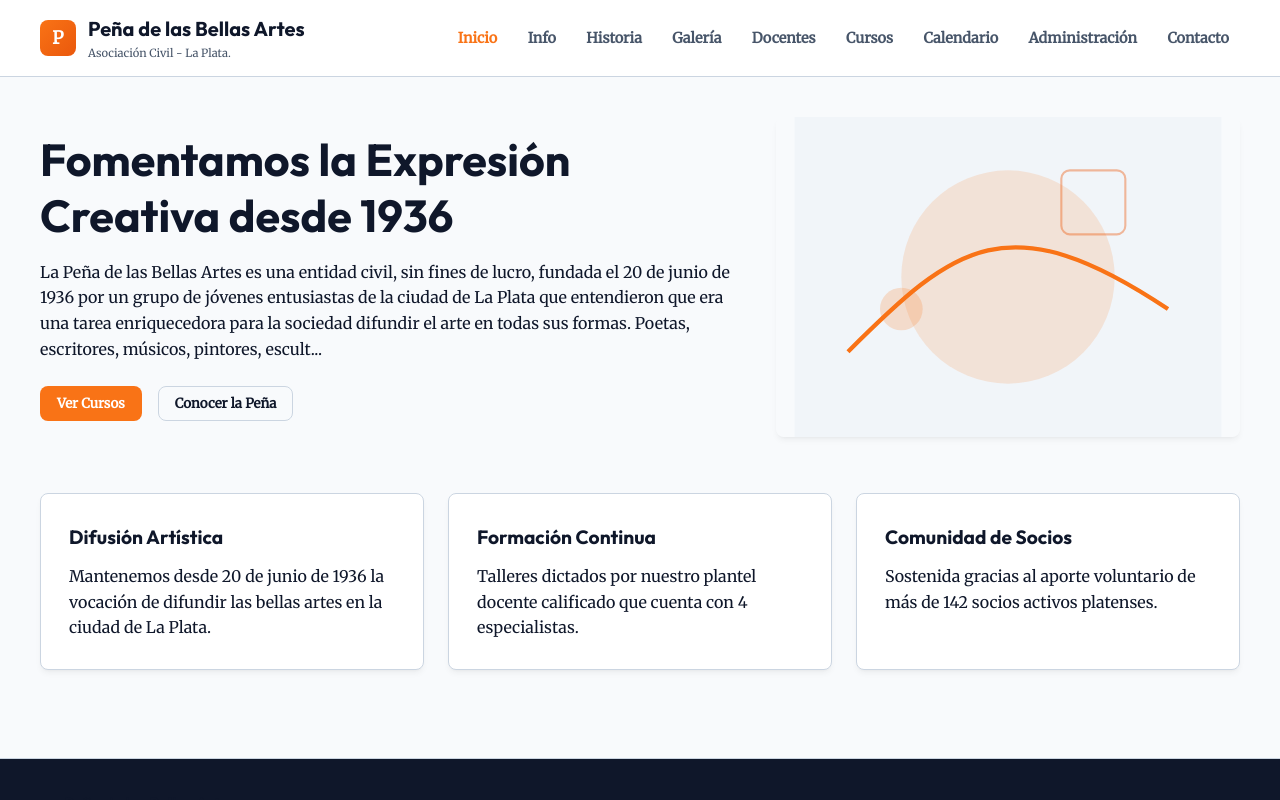
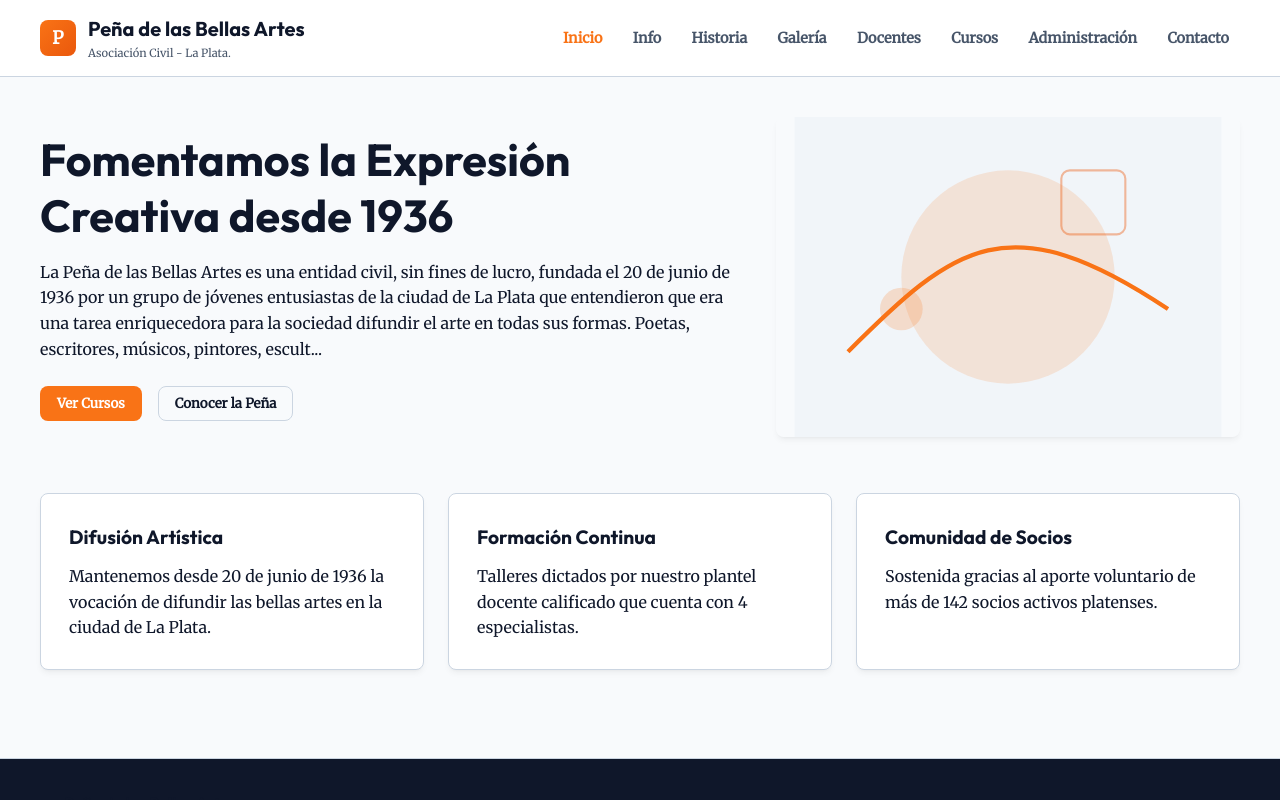
Before and after one commit to mhosan/penia, an Angular app: page /penia/ in a window 1280 px wide. Shown: the top 800 px of the page. Built offline with nearby package versions, Linux system fonts and the light colour scheme.

Commit message:
ocultando boton Calendario

```diff
--- a/src/app/components/layout-classic/layout-classic.html
+++ b/src/app/components/layout-classic/layout-classic.html
@@ -11,17 +11,25 @@
         </div>
       </div>
       <!-- <li><a routerLink="/calendario" class="nav-link" style="text-decoration:none;">Calendario</a></li> -->
+      <!-- <li><span class="nav-link" [class.active]="state.currentClassicView() === 'calendar'" (click)="navigate('calendar')">Calendario</span></li> -->
       <nav>
         <ul class="nav-links" [class.mobile-open]="mobileMenuOpen()">
-          <li><span class="nav-link" [class.active]="state.currentClassicView() === 'home'" (click)="navigate('home')">Inicio</span></li>
-          <li><span class="nav-link" [class.active]="state.currentClassicView() === 'info'" (click)="navigate('info')">Info</span></li>
-          <li><span class="nav-link" [class.active]="state.currentClassicView() === 'history'" (click)="navigate('history')">Historia</span></li>
-          <li><span class="nav-link" [class.active]="state.currentClassicView() === 'gallery'" (click)="navigate('gallery')">Galería</span></li>
-          <li><span class="nav-link" [class.active]="state.currentClassicView() === 'teachers'" (click)="navigate('teachers')">Docentes</span></li>
-          <li><span class="nav-link" [class.active]="state.currentClassicView() === 'courses'" (click)="navigate('courses')">Cursos</span></li>
-          <li><span class="nav-link" [class.active]="state.currentClassicView() === 'calendar'" (click)="navigate('calendar')">Calendario</span></li>
-          <li><span class="nav-link" [class.active]="state.currentClassicView() === 'admin'" (click)="navigate('admin')">Administración</span></li>
-          <li><span class="nav-link" [class.active]="state.currentClassicView() === 'contact'" (click)="navigate('contact')">Contacto</span></li>
+          <li><span class="nav-link" [class.active]="state.currentClassicView() === 'home'"
+              (click)="navigate('home')">Inicio</span></li>
+          <li><span class="nav-link" [class.active]="state.currentClassicView() === 'info'"
+              (click)="navigate('info')">Info</span></li>
+          <li><span class="nav-link" [class.active]="state.currentClassicView() === 'history'"
+              (click)="navigate('history')">Historia</span></li>
+          <li><span class="nav-link" [class.active]="state.currentClassicView() === 'gallery'"
+              (click)="navigate('gallery')">Galería</span></li>
+          <li><span class="nav-link" [class.active]="state.currentClassicView() === 'teachers'"
+              (click)="navigate('teachers')">Docentes</span></li>
+          <li><span class="nav-link" [class.active]="state.currentClassicView() === 'courses'"
+              (click)="navigate('courses')">Cursos</span></li>
+          <li><span class="nav-link" [class.active]="state.currentClassicView() === 'admin'"
+              (click)="navigate('admin')">Administración</span></li>
+          <li><span class="nav-link" [class.active]="state.currentClassicView() === 'contact'"
+              (click)="navigate('contact')">Contacto</span></li>
         </ul>
       </nav>
     </div>
@@ -42,26 +50,30 @@
         </div>
         <div class="hero-art-container">
           <svg class="hero-art-svg" viewBox="0 0 400 300" fill="none">
-            <rect width="100%" height="100%" fill="var(--bg-secondary)"/>
+            <rect width="100%" height="100%" fill="var(--bg-secondary)" />
             <circle cx="200" cy="150" r="100" fill="var(--accent)" opacity="0.15" />
-            <path d="M50 220 C 150 120, 200 80, 350 180" stroke="var(--accent)" stroke-width="4" fill="none"/>
-            <circle cx="100" cy="180" r="20" fill="var(--accent)" opacity="0.2"/>
-            <rect x="250" y="50" width="60" height="60" rx="8" stroke="var(--accent-hover)" stroke-width="2" fill="none" opacity="0.4"/>
+            <path d="M50 220 C 150 120, 200 80, 350 180" stroke="var(--accent)" stroke-width="4" fill="none" />
+            <circle cx="100" cy="180" r="20" fill="var(--accent)" opacity="0.2" />
+            <rect x="250" y="50" width="60" height="60" rx="8" stroke="var(--accent-hover)" stroke-width="2" fill="none"
+              opacity="0.4" />
           </svg>
         </div>
       </div>
       <div class="features-grid">
         <div class="card">
           <h3>Difusión Artística</h3>
-          <p>Mantenemos desde {{ state.appData().profile.founded }} la vocación de difundir las bellas artes en la ciudad de La Plata.</p>
+          <p>Mantenemos desde {{ state.appData().profile.founded }} la vocación de difundir las bellas artes en la
+            ciudad de La Plata.</p>
         </div>
         <div class="card">
           <h3>Formación Continua</h3>
-          <p>Talleres dictados por nuestro plantel docente calificado que cuenta con {{ state.appData().teachers.length }} especialistas.</p>
+          <p>Talleres dictados por nuestro plantel docente calificado que cuenta con {{ state.appData().teachers.length
+            }} especialistas.</p>
         </div>
         <div class="card">
           <h3>Comunidad de Socios</h3>
-          <p>Sostenida gracias al aporte voluntario de más de {{ state.appData().stats.activeMembers }} socios activos platenses.</p>
+          <p>Sostenida gracias al aporte voluntario de más de {{ state.appData().stats.activeMembers }} socios activos
+            platenses.</p>
         </div>
       </div>
     </section>
@@ -73,13 +85,15 @@
       <div class="info-layout">
         <div>
           <h3>Nuestra Asociación</h3>
-          <p style="text-align: justify; margin-top: 1rem; line-height: 1.8;">{{ state.appData().profile.description }}</p>
+          <p style="text-align: justify; margin-top: 1rem; line-height: 1.8;">{{ state.appData().profile.description }}
+          </p>
           <div class="features-grid" style="margin-top: 2rem; grid-template-columns: 1fr 1fr;">
             <div class="info-box-stat">
               <strong>Fundación:</strong><br><span>{{ state.appData().profile.founded }}</span>
             </div>
             <div class="info-box-stat">
-              <strong>Sede Social:</strong><br><span>{{ state.appData().profile.address }}, {{ state.appData().profile.location }}</span>
+              <strong>Sede Social:</strong><br><span>{{ state.appData().profile.address }}, {{
+                state.appData().profile.location }}</span>
             </div>
           </div>
         </div>
@@ -122,7 +136,8 @@
     <section class="classic-view" [class.active]="state.currentClassicView() === 'gallery'">
       <h2 class="section-title accent-text">Galería de los Socios</h2>
       <div class="gallery-controls">
-        <input type="text" placeholder="Buscar obras..." class="search-input" [ngModel]="gallerySearch()" (ngModelChange)="gallerySearch.set($event)">
+        <input type="text" placeholder="Buscar obras..." class="search-input" [ngModel]="gallerySearch()"
+          (ngModelChange)="gallerySearch.set($event)">
         <div class="gallery-filters">
           @for (cat of galleryCategories; track cat) {
           <button class="filter-btn" [class.active]="galleryFilter() === cat" (click)="galleryFilter.set(cat)">
@@ -179,7 +194,8 @@
         <div class="card course-card">
           <div>
             <h3>{{ course.title }}</h3>
-              <span class="gallery-category-badge" style="position:static; display:inline-block; margin-bottom:0.5rem;">{{ course.category }}</span>
+            <span class="gallery-category-badge" style="position:static; display:inline-block; margin-bottom:0.5rem;">{{
+              course.category }}</span>
             <p>{{ course.description }}</p>
           </div>
           <div>
@@ -297,7 +313,8 @@
   <div class="modal-content" (click)="$event.stopPropagation()">
     <button class="modal-close-btn" (click)="closeGalleryModal()">&times;</button>
     <div class="modal-image-panel">
-        <img [src]="selectedGalleryItem()!.image" [alt]="selectedGalleryItem()!.title" style="width:100%; height:100%; object-fit:cover;">
+      <img [src]="selectedGalleryItem()!.image" [alt]="selectedGalleryItem()!.title"
+        style="width:100%; height:100%; object-fit:cover;">
     </div>
     <div class="modal-info-panel">
       <div>
@@ -315,25 +332,30 @@
 <!-- MODAL INSCRIPCIÓN -->
 @if (showInscripcionModal() && selectedCourse()) {
 <div class="modal-overlay" style="display:flex;" (click)="closeInscripcionModal()">
-    <div class="modal-content" style="grid-template-columns: 1fr; max-width: 450px; padding: 2rem;" (click)="$event.stopPropagation()">
+  <div class="modal-content" style="grid-template-columns: 1fr; max-width: 450px; padding: 2rem;"
+    (click)="$event.stopPropagation()">
     <button class="modal-close-btn" (click)="closeInscripcionModal()">&times;</button>
     <h3 style="text-align: center; margin-bottom: 0.5rem;">Inscripción al Taller</h3>
     <h4 style="color:var(--accent); text-align:center; margin-bottom: 1.5rem;">{{ selectedCourse()!.title }}</h4>
     <form (submit)="submitInscripcion(); $event.preventDefault()">
       <div class="form-group">
         <label>Nombre y Apellido</label>
-          <input type="text" class="form-control" required [ngModel]="inscripcionForm().name" (ngModelChange)="updateInscripcionField('name',$event)">
+        <input type="text" class="form-control" required [ngModel]="inscripcionForm().name"
+          (ngModelChange)="updateInscripcionField('name',$event)">
       </div>
       <div class="form-group">
         <label>Correo Electrónico</label>
-          <input type="email" class="form-control" required [ngModel]="inscripcionForm().email" (ngModelChange)="updateInscripcionField('email',$event)">
+        <input type="email" class="form-control" required [ngModel]="inscripcionForm().email"
+          (ngModelChange)="updateInscripcionField('email',$event)">
       </div>
       <div class="form-group">
         <label>Teléfono de Contacto</label>
-          <input type="tel" class="form-control" required [ngModel]="inscripcionForm().phone" (ngModelChange)="updateInscripcionField('phone',$event)">
+        <input type="tel" class="form-control" required [ngModel]="inscripcionForm().phone"
+          (ngModelChange)="updateInscripcionField('phone',$event)">
       </div>
       <div style="display:flex; gap:1rem; margin-top:2rem;">
-          <button type="button" class="btn btn-secondary" style="flex:1; justify-content:center;" (click)="closeInscripcionModal()">Cancelar</button>
+        <button type="button" class="btn btn-secondary" style="flex:1; justify-content:center;"
+          (click)="closeInscripcionModal()">Cancelar</button>
         <button type="submit" class="btn btn-primary" style="flex:1; justify-content:center;">Inscribirme</button>
       </div>
     </form>
```
Lines whose indentation alone changed are shown as unchanged.
